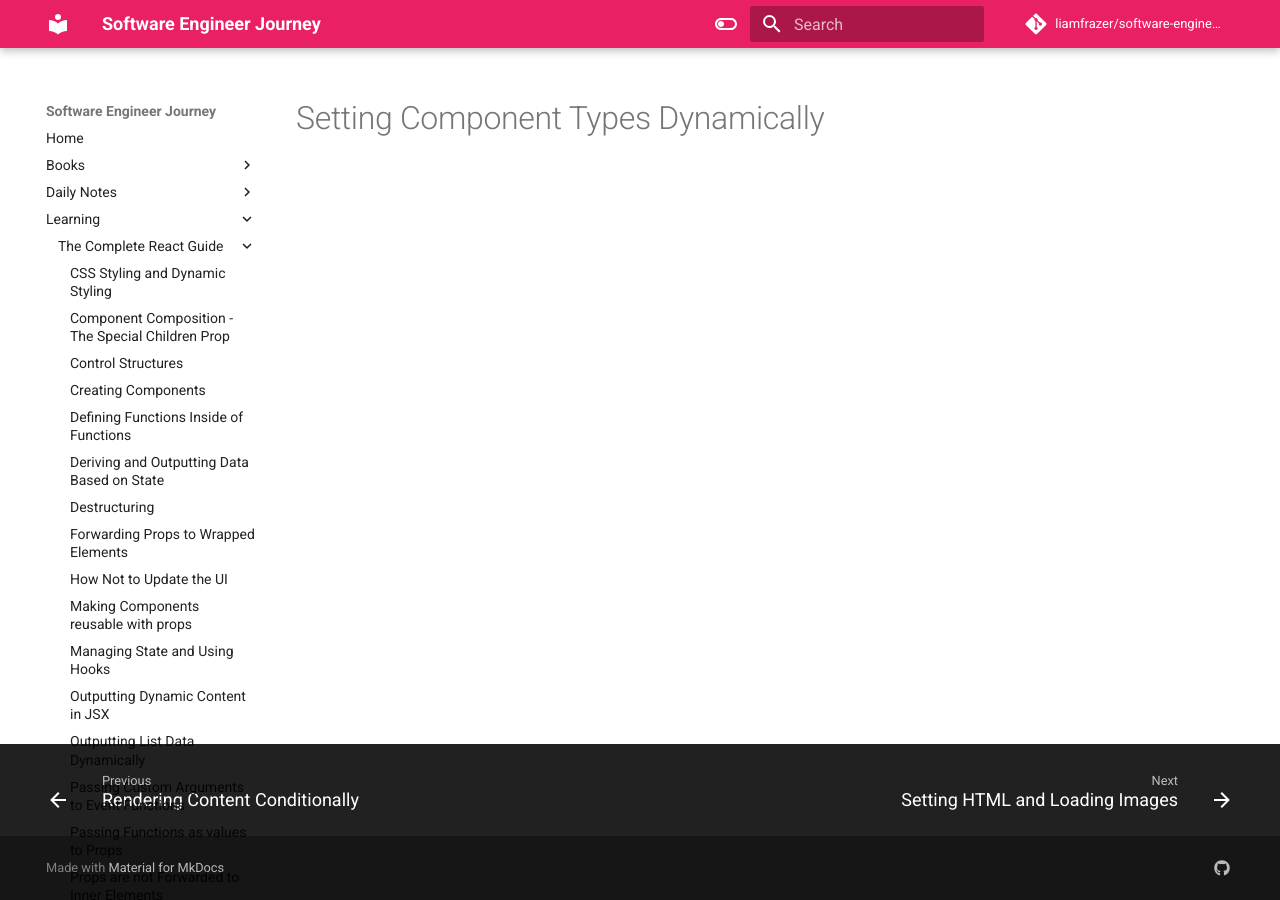
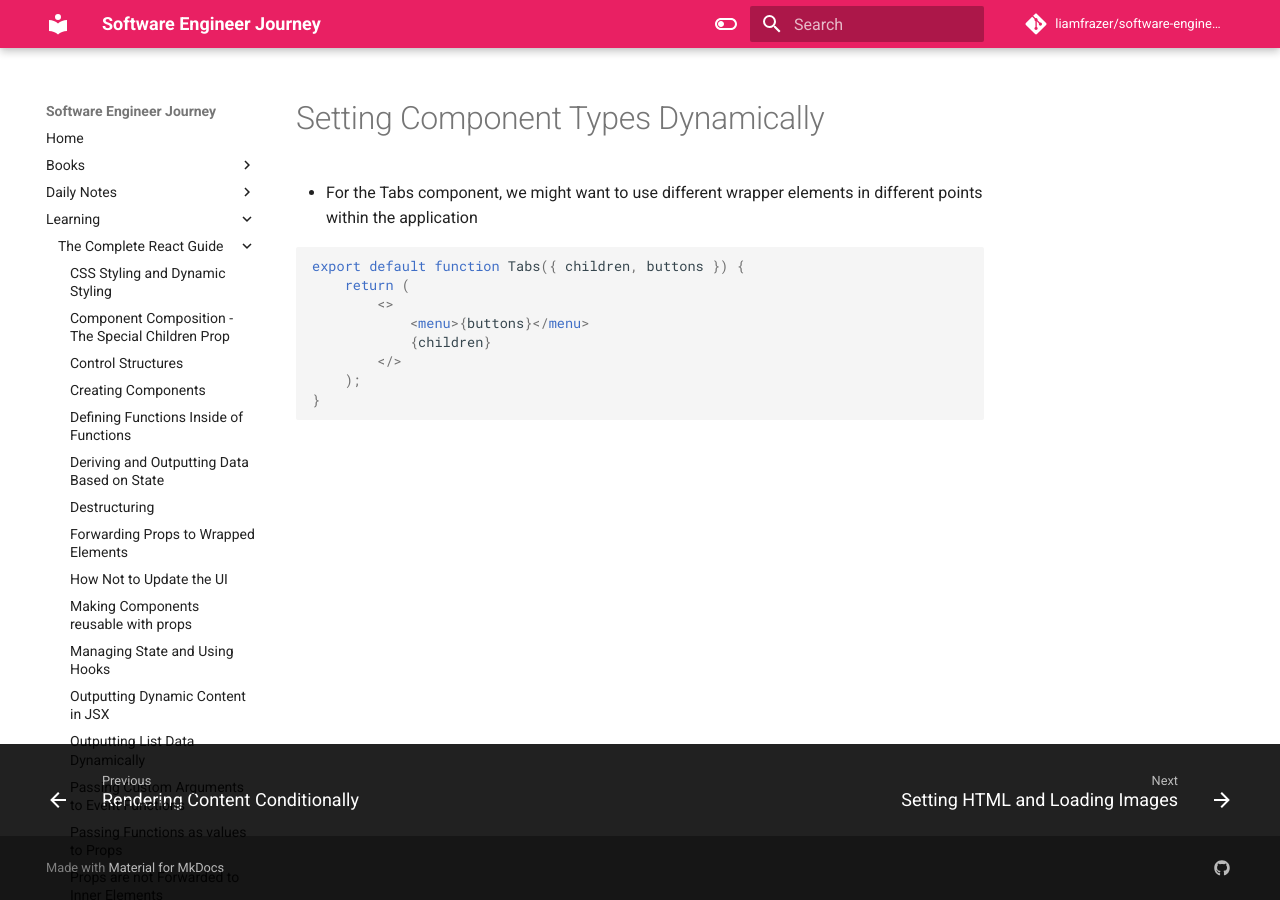
Before and after one commit to liamfrazer/software-engineer-journey, an MkDocs documentation site: the page built from docs/Learning/The Complete React Guide/Setting Component Types Dynamically.md, in a window 1280 px wide. Built offline with MkDocs 1.6.1 and Material for MkDocs 9.7.7, drawn with Linux system fonts in a browser that asks for light colours; comment, search, counter and statistics services are not loaded.

Commit message:
vault backup: 2023-12-22 10:31:43

````diff
--- a/docs/Learning/The Complete React Guide/Setting Component Types Dynamically.md
+++ b/docs/Learning/The Complete React Guide/Setting Component Types Dynamically.md
@@ -6,3 +6,17 @@ tags:
   - dynamic
 ---
 # Setting Component Types Dynamically
+
+* For the Tabs component, we might want to use different wrapper elements in different points within the application
+
+```jsx
+export default function Tabs({ children, buttons }) {
+	return (
+		<>
+			<menu>{buttons}</menu>
+			{children}
+		</>
+	);
+}
+
+```
````
